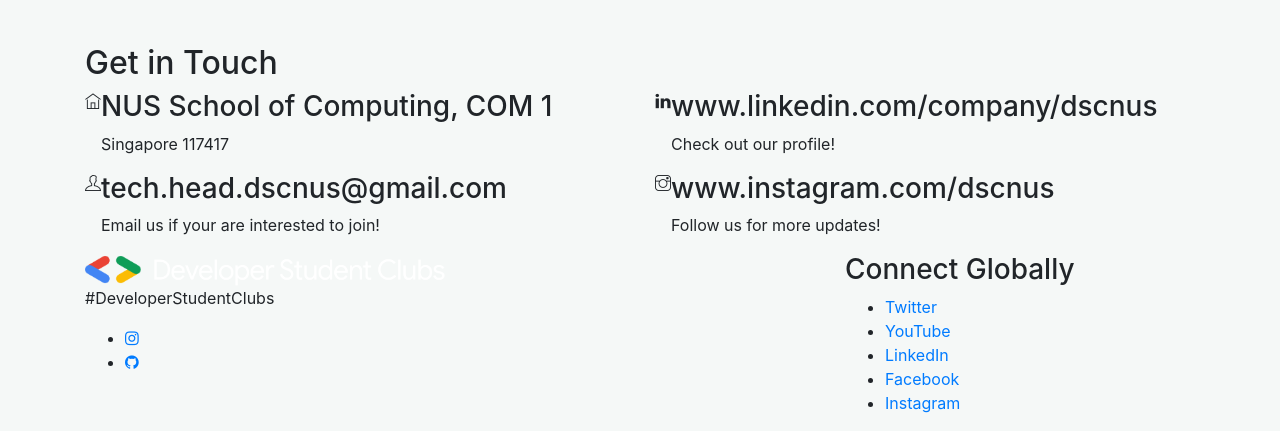
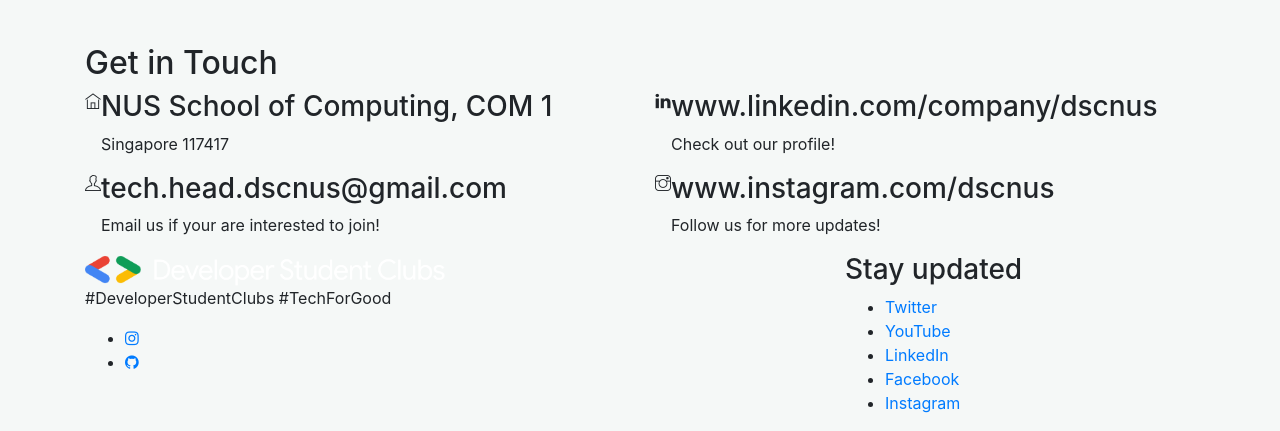
Before and after one commit to DigiPie/dscnustech.github.io, a Jekyll site: the page built from contact.html, in a window 1280 px wide, cut to the strip 615-1046 px from the top of the page. Built offline with Jekyll 4.4.1, drawn with Linux system fonts in a browser that asks for light colours; nearby versions of some CDN libraries; library files that are not in the unit come from our copies; a script that is not in the unit is left out.

Commit message:
Update footer

```diff
--- a/_includes/mainFooter.html
+++ b/_includes/mainFooter.html
@@ -10,7 +10,7 @@
                           </a>
                       </div>
                       <p>
-                            #DeveloperStudentClubs
+                            #DeveloperStudentClubs #TechForGood
                       </p>
                       <div class="socail_links">
                           <ul>
@@ -38,24 +38,10 @@
                       </div>
                   </div>
               </div>
-              <!-- <div class="col-xl-2 offset-xl-1 col-md-6 col-lg-3">
-                  <div class="footer_widget">
-                      <h3 class="footer_title">
-                              Services
-                      </h3>
-                      <ul>
-                          <li><a href="#">Team management</a></li>
-                          <li><a href="#">Collaboration</a></li>
-                          <li><a href="#">Todo</a></li>
-                          <li><a href="#">Events</a></li>
-                      </ul>
-
-                  </div>
-              </div> -->
               <div class="col-xl-4 offset-xl-4 col-md-6 col-lg-2">
                   <div class="footer_widget">
                       <h3 class="footer_title">
-                          Connect Globally
+                          Stay updated
                       </h3>
                       <ul>
                           <li><a href="https://twitter.com/googledevs">Twitter</a></li>
@@ -66,25 +52,6 @@
                       </ul>
                   </div>
               </div>
-              <!-- <div class="col-xl-3 col-md-6 col-lg-3">
-                  <div class="footer_widget">
-                      <h3 class="footer_title">
-                              Downloads
-                      </h3>
-                      <ul>
-                          <li>
-                              <a href="#">
-                                  Download from Apple Store
-
-                              </a>
-                          </li>
-                          <li><a href="#">
-                                  Download from Play Store
-                              </a>
-                          </li>
-                          </ul>
-                  </div>
-              </div> -->
           </div>
       </div>
   </div>
```
Also changed, not shown: css/style.css.
